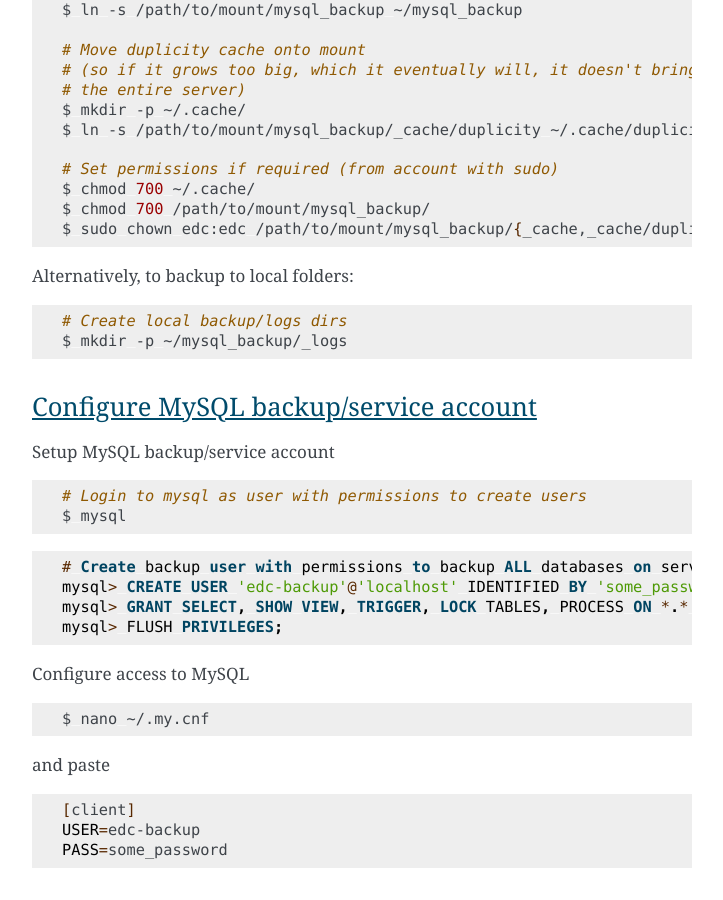
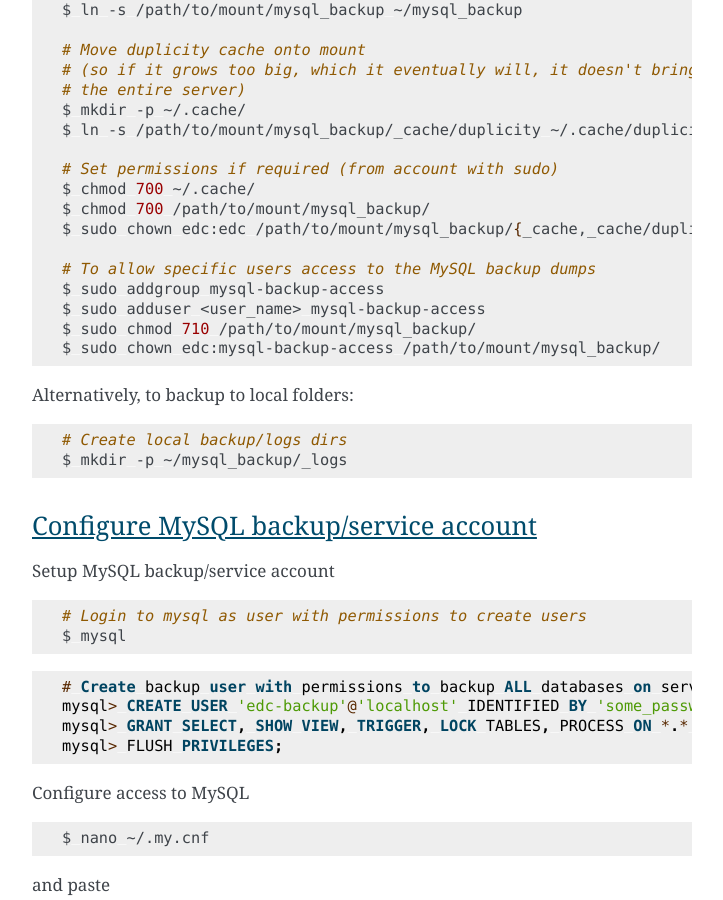
Before and after one commit to clinicedc/edc, a Sphinx documentation site: the page built from docs/backup.rst, in a window 1280 px wide and 900 px high, scrolled down 1933 px. Shown: the whole window, without its empty margins (388-1111 px from the left). Built offline with Sphinx 7.4.7, drawn with Linux system fonts in a browser that asks for light colours.

Commit message:
Update web services and backup docs

```diff
--- a/docs/backup.rst
+++ b/docs/backup.rst
@@ -77,6 +77,12 @@
   $ chmod 700 ~/.cache/
   $ chmod 700 /path/to/mount/mysql_backup/
   $ sudo chown edc:edc /path/to/mount/mysql_backup/{_cache,_cache/duplicity,_logs}
+
+  # To allow specific users access to the MySQL backup dumps
+  $ sudo addgroup mysql-backup-access
+  $ sudo adduser <user_name> mysql-backup-access
+  $ sudo chmod 710 /path/to/mount/mysql_backup/
+  $ sudo chown edc:mysql-backup-access /path/to/mount/mysql_backup/
 
 
 Alternatively, to backup to local folders:
```
Also changed, not shown: docs/configure_web_services.rst (+10 -3 lines), 1 other file.
